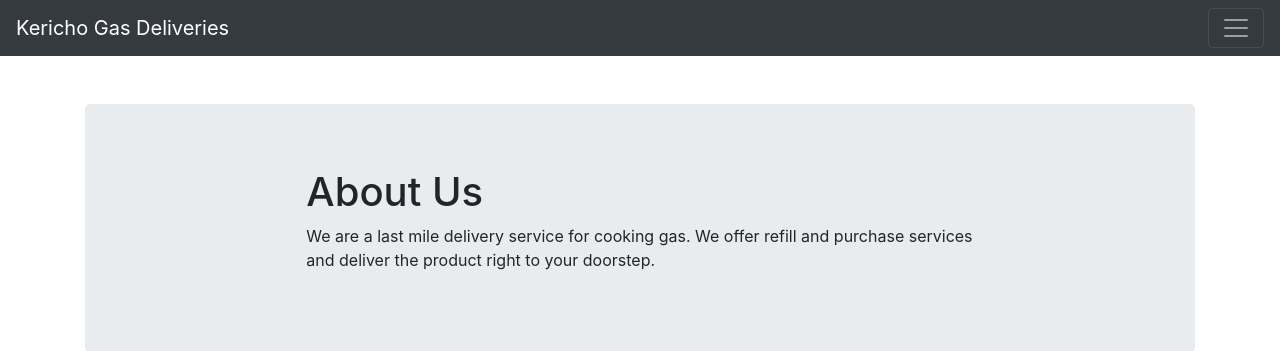
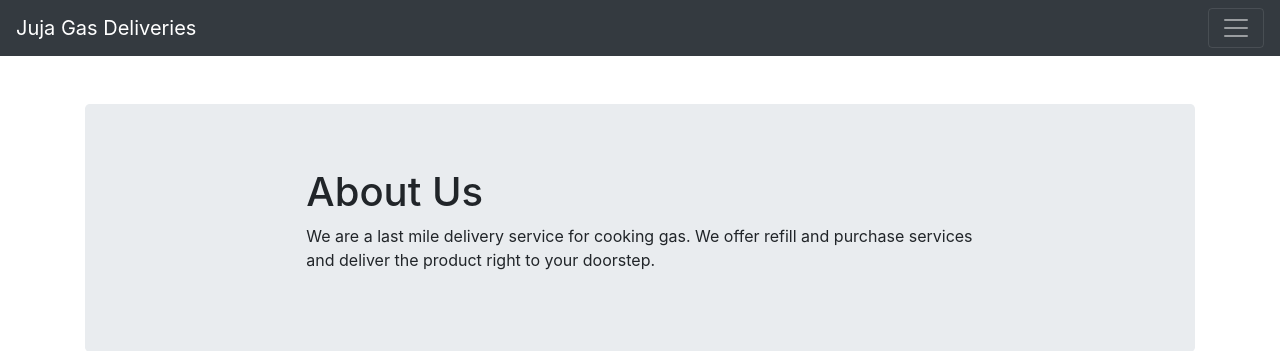
Before and after one commit to nngeno92/GasApp, a Flask app: page /about in a window 1280 px wide. Shown: the top 351 px of the page. Run offline with Flask 2, Linux system fonts and the light colour scheme; some libraries are stand-ins or nearby versions.

Commit message:
Change to juja

```diff
--- a/templates/base.html
+++ b/templates/base.html
@@ -18,7 +18,7 @@
 
   <body>
     <nav class="navbar navbar-dark bg-dark">
-      <a class="navbar-brand" href="/">Kericho Gas Deliveries</a>
+      <a class="navbar-brand" href="/">Juja Gas Deliveries</a>
       <button
         class="navbar-toggler"
         type="button"
```
